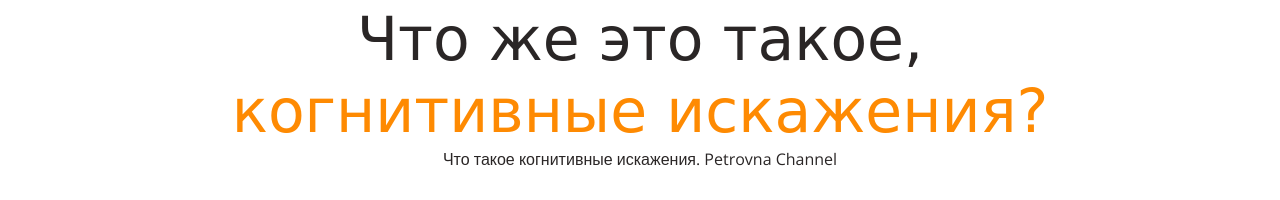
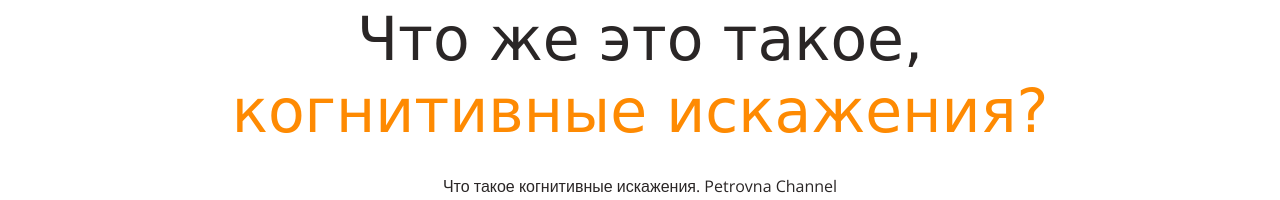
Before and after one commit to nudaso/layout-designer-project-58, a website: page src/index.html in a window 1280 px wide. Shown: the part 959-1159 px from the top of the page. Drawn offline with nearby package versions, Linux system fonts and the light colour scheme; grey boxes are pictures that could not be loaded; a web font is replaced by a local one.

Commit message:
fix margin in video-section

```diff
--- a/src/index.html
+++ b/src/index.html
@@ -41,7 +41,7 @@
           <br>
           когнитивные искажения?
         </h2>
-        <p>Что такое когнитивные искажения. Petrovna Channel</p>
+        <p class="mg-t-27">Что такое когнитивные искажения. Petrovna Channel</p>
       </div>
       <iframe class="video" width="919" height="569" src="https://www.youtube.com/embed/jie9AizBqss" frameborder="0" allowfullscreen></iframe>
     </div>
--- a/src/styles/style.css
+++ b/src/styles/style.css
@@ -296,6 +296,10 @@ header h1 {
   text-align: center;
 }
 
+.mg-t-27 {
+  margin-top: 27px;
+}
+
 .mg-b-9 {
   margin-bottom: 9px;
 }
```
